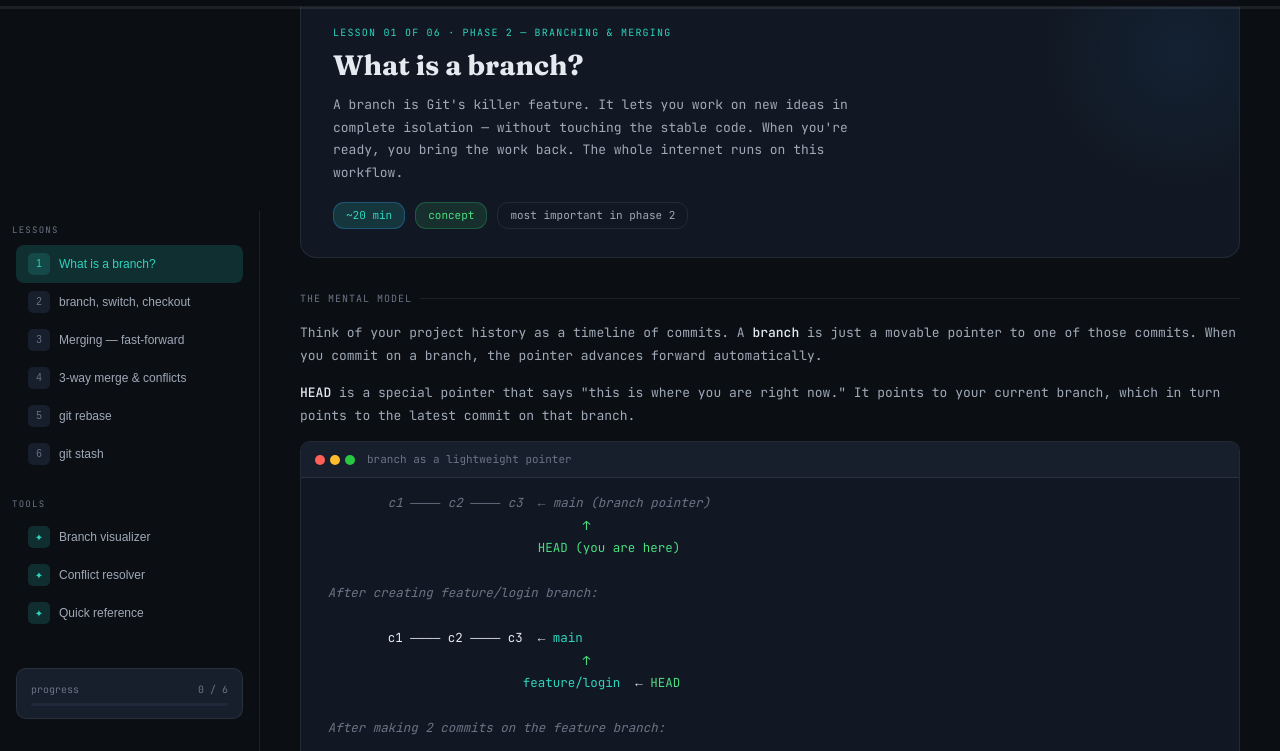
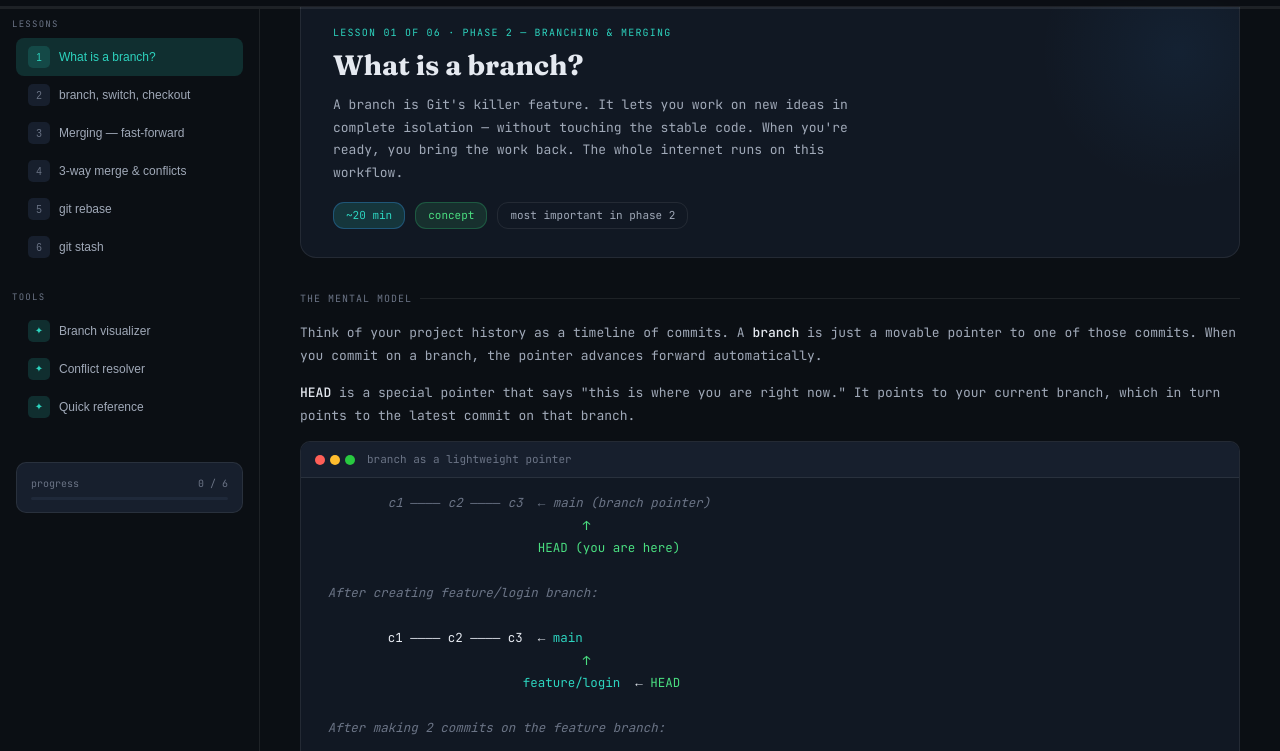
Before and after one commit to musfiqur552608/Git-and-GitHub-Beginner-to-Pro, a plain HTML site: page git-phase2-branching.html in a window 1280 px wide. Shown: the part 49-800 px from the top of the page. Drawn offline with Linux system fonts and the light colour scheme.

Commit message:
Some UI update

```diff
--- a/git-phase2-branching.html
+++ b/git-phase2-branching.html
@@ -409,7 +409,12 @@
 }
 .top-nav .nav-link:hover { background: var(--bg3); color: var(--text); }
 .top-nav .nav-link.active { background: var(--accent-soft); color: var(--accent); border-color: var(--accent-soft); }
-aside { background: var(--bg); border-right: 0.5px solid var(--border); }
+aside {
+  background: var(--bg);
+  border-right: 0.5px solid var(--border);
+  top: calc(var(--header-h) + 2px);
+  padding: 0.5rem 0 2rem;
+}
 .sidebar-label, .slabel, .sg {
   font-size: 9px;
   letter-spacing: 0.14em;
```
Also changed, not shown: git-phase3-github.html (+6 -1 lines).
